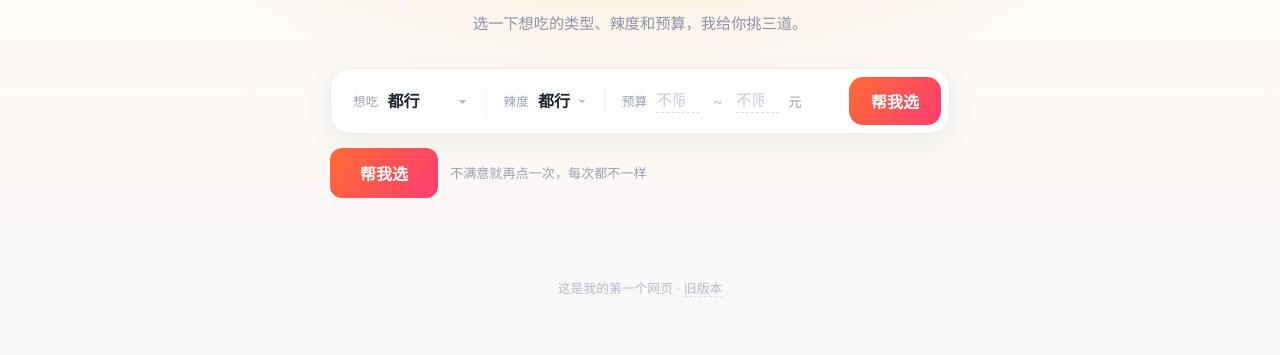
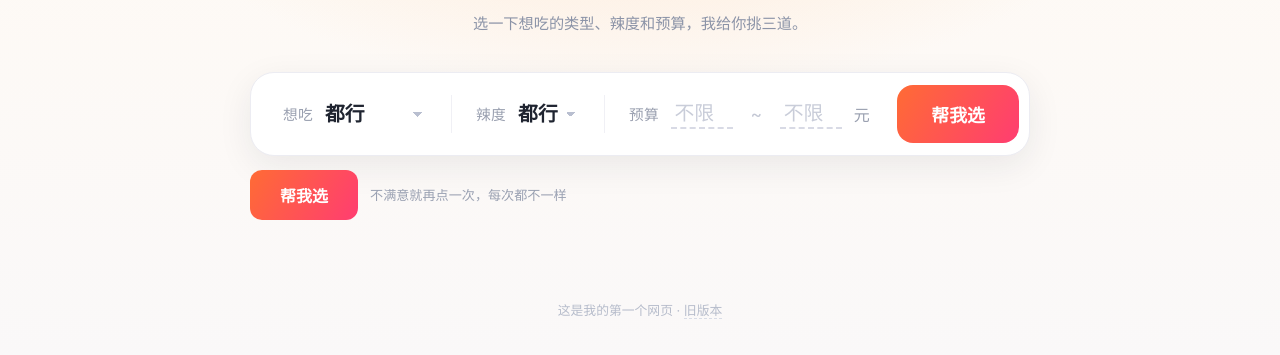
Before and after one commit to LanZuo-Web/my-first-test-site, a plain HTML site: page index.html in a window 1280 px wide. Shown: the part 151-506 px from the top of the page. Drawn offline with Linux system fonts and the light colour scheme.

Commit message:
style: wider bar, bigger type

```diff
--- a/index.html
+++ b/index.html
@@ -35,72 +35,75 @@
     text-align: center;
     line-height: 1.75;
   }
-  .box { width: 100%; max-width: 620px; margin-top: 30px; }
+  .box { width: 100%; max-width: 780px; margin-top: 34px; }
   .ask {
     display: flex;
     align-items: stretch;
     flex-wrap: wrap;
     width: 100%;
-    padding: 8px 8px 8px 6px;
+    padding: 10px 10px 10px 8px;
     background: #fff;
     border: 1.5px solid #ececf2;
-    border-radius: 20px;
-    box-shadow: 0 8px 28px rgba(31, 36, 48, .07);
+    border-radius: 24px;
+    box-shadow: 0 10px 34px rgba(31, 36, 48, .08);
   }
   .seg {
     display: flex;
     align-items: center;
-    gap: 9px;
-    padding: 10px 16px;
-    min-height: 46px;
+    gap: 12px;
+    padding: 16px 24px;
+    min-height: 60px;
   }
   .seg .lbl {
-    font-size: .78rem;
+    font-size: .92rem;
     color: #9aa0b0;
     letter-spacing: .02em;
     white-space: nowrap;
   }
   .pick {
     font: inherit;
+    font-size: 1.24rem;
     font-weight: 700;
     color: #1f2430;
     background: transparent;
     border: 0;
     outline: none;
     cursor: pointer;
-    padding: 0 18px 0 0;
+    padding: 0 22px 0 0;
     -webkit-appearance: none;
     appearance: none;
     background-image: linear-gradient(45deg, transparent 50%, #b9bfd0 50%), linear-gradient(135deg, #b9bfd0 50%, transparent 50%);
-    background-position: calc(100% - 7px) 58%, calc(100% - 3px) 58%;
-    background-size: 4px 4px, 4px 4px;
+    background-position: calc(100% - 9px) 56%, calc(100% - 4px) 56%;
+    background-size: 5px 5px, 5px 5px;
     background-repeat: no-repeat;
     transition: color .15s;
   }
   .pick:hover { color: #ff6b35; }
-  .sep { width: 1px; background: #f0f0f5; margin: 10px 0; }
+  .sep { width: 1px; background: #f0f0f5; margin: 12px 0; }
   .num {
-    width: 2.7em;
+    width: 3.1em;
     font: inherit;
+    font-size: 1.24rem;
     font-weight: 700;
     color: #1f2430;
     text-align: center;
     background: transparent;
     border: 0;
-    border-bottom: 1.5px dashed #d8dae5;
+    border-bottom: 2px dashed #d8dae5;
     outline: none;
     padding: 2px 0;
     transition: border-color .15s, color .15s;
   }
   .num:focus { border-bottom-color: #ff6b35; color: #ff6b35; }
   .num::placeholder { color: #c9cdd9; font-weight: 500; }
-  .dash { color: #c3c7d4; margin: 0 4px; }
-  .unit { color: #9aa0b0; font-size: .85rem; }
-  .ask .go { margin-left: auto; align-self: center; padding: 12px 22px; border-radius: 14px; }
-  @media (max-width: 560px) {
+  .dash { color: #c3c7d4; margin: 0 6px; font-size: 1.1rem; }
+  .unit { color: #9aa0b0; font-size: 1rem; }
+  .ask .go { margin-left: auto; align-self: center; padding: 16px 34px; border-radius: 16px; font-size: 1.12rem; }
+  @media (max-width: 680px) {
     .sep { display: none; }
-    .seg { padding: 8px 10px; }
-    .ask .go { width: 100%; margin: 6px 0 0; }
+    .seg { padding: 10px 12px; min-height: 52px; }
+    .pick, .num { font-size: 1.1rem; }
+    .ask .go { width: 100%; margin: 8px 0 0; }
   }
   .row { display: flex; gap: 12px; margin-top: 14px; align-items: center; flex-wrap: wrap; }
   button.go {
```
